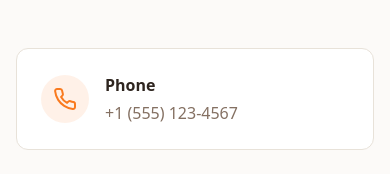
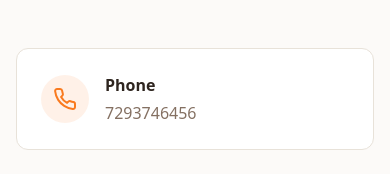
Before and after one commit to Akshayck-dev/snax-spot-web, a React (Vite) app: page / in a window 390 px wide. Shown: the part 5796-5970 px from the top of the page. Built offline with nearby package versions, Linux system fonts and the light colour scheme; the HTML template or start-up script is replaced by a standard one.

Commit message:
Update phone number

```diff
--- a/src/components/Contact.tsx
+++ b/src/components/Contact.tsx
@@ -31,7 +31,7 @@ const Contact = () => {
     {
       icon: Phone,
       title: "Phone",
-      detail: "+1 (555) 123-4567"
+      detail: "7293746456"
     },
     {
       icon: Mail,
```
